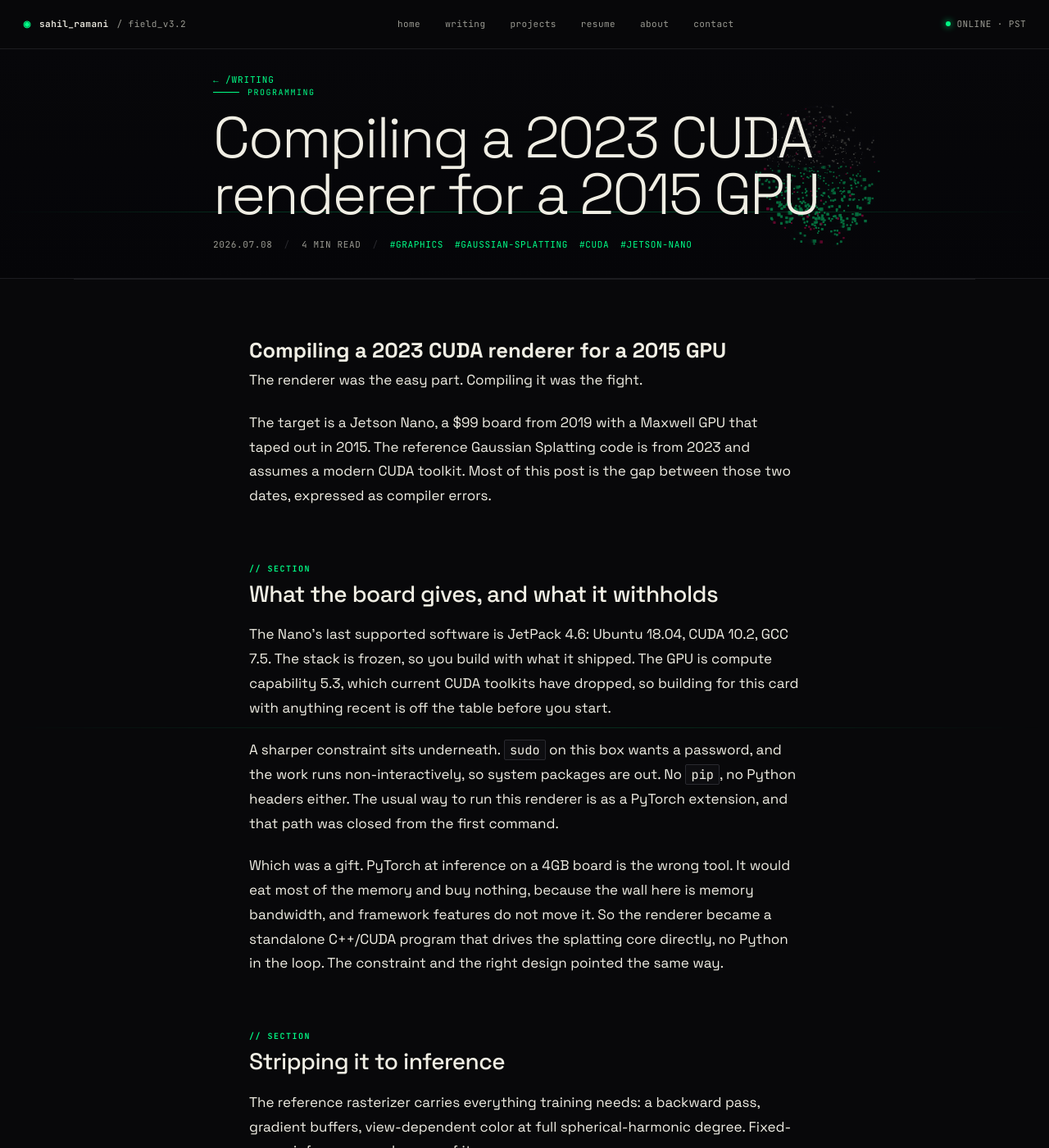
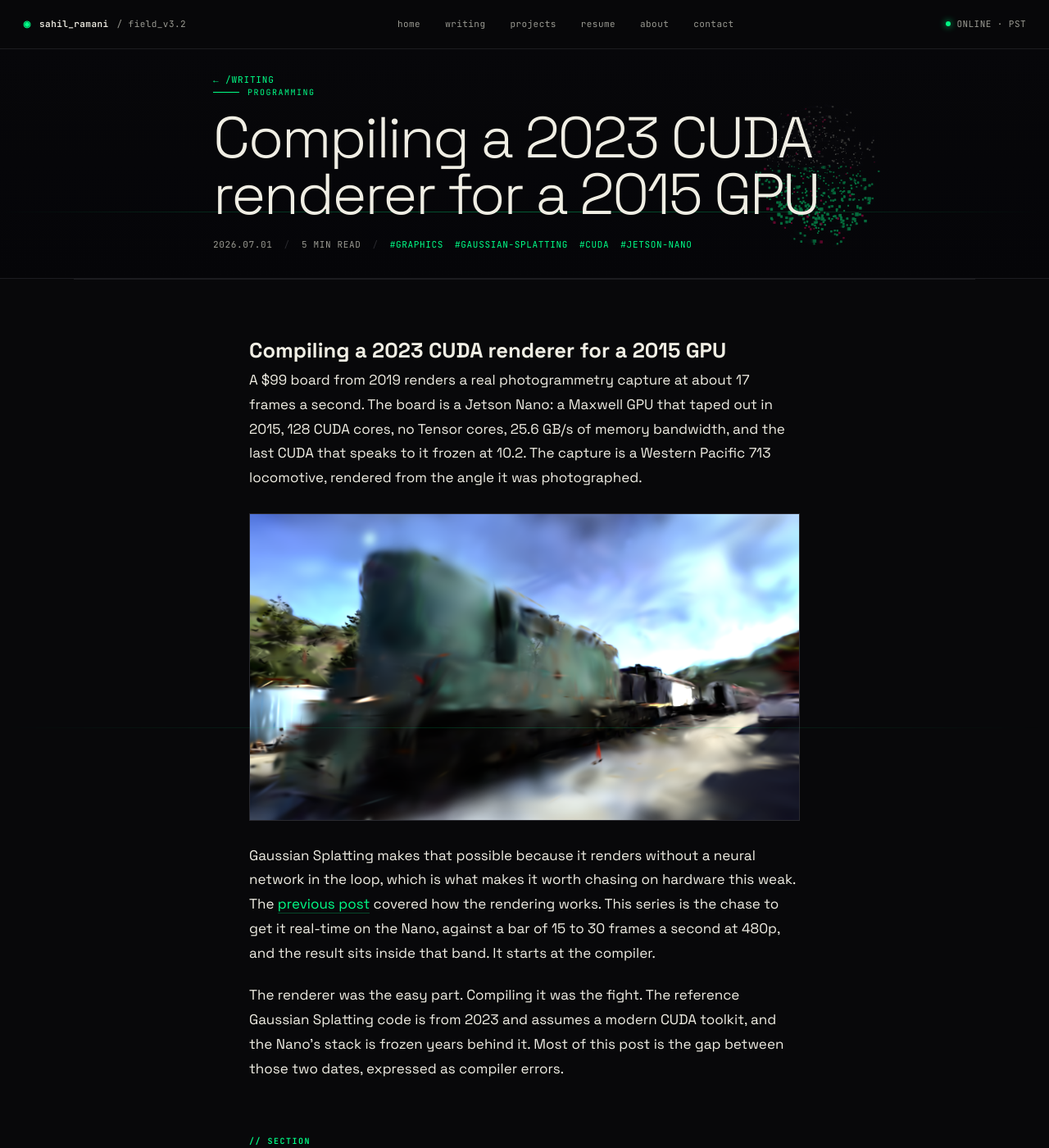
Before and after one commit to sahilramani/sahilramani.github.io, a Jekyll site: the page built from _posts/2026-07-01-compiling-a-2023-cuda-renderer-for-a-2015-gpu.md, in a window 1280 px wide and 1400 px high. Shown: the whole window at 82% size. Built offline with Jekyll 4.4.1, drawn with Linux system fonts in a browser that asks for light colours; some web fonts are replaced; comment, search, counter and statistics services are not loaded; some of the changed text lies outside the part shown.

Commit message:
Drop series overview (post-0); post-1 leads with the result hook + hero; shift dates up one week (07-01 to 08-12)

```diff
--- a/_posts/2026-07-08-compiling-a-2023-cuda-renderer-for-a-2015-gpu.md
+++ b/_posts/2026-07-01-compiling-a-2023-cuda-renderer-for-a-2015-gpu.md
@@ -9,9 +9,9 @@ tags:
   - jetson-nano
   - gpu
   - c++
-excerpt: "A 2023 CUDA renderer will not compile for a 2015 Maxwell chip without five specific patches. The gap between those two dates, told as compiler errors."
+excerpt: "A $99, 2019 Jetson Nano renders a real photogrammetry capture at about 17 FPS. The series starts at the compiler: a 2023 CUDA renderer that will not build for a 2015 chip without five specific patches."
 header:
-  teaser: /assets/images/slimgs/01-synthetic-grid-sm53.png
+  teaser: /assets/images/slimgs/08b-train-real-camera-50k.png
 series: slimgs
 series_order: 1
 series_title: "Real-time Gaussian Splatting on a $99 board"
@@ -20,9 +20,13 @@ series_title: "Real-time Gaussian Splatting on a $99 board"
 
 # Compiling a 2023 CUDA renderer for a 2015 GPU
 
-The renderer was the easy part. Compiling it was the fight.
+A $99 board from 2019 renders a real photogrammetry capture at about 17 frames a second. The board is a Jetson Nano: a Maxwell GPU that taped out in 2015, 128 CUDA cores, no Tensor cores, 25.6 GB/s of memory bandwidth, and the last CUDA that speaks to it frozen at 10.2. The capture is a Western Pacific 713 locomotive, rendered from the angle it was photographed.
 
-The target is a Jetson Nano, a $99 board from 2019 with a Maxwell GPU that taped out in 2015. The reference Gaussian Splatting code is from 2023 and assumes a modern CUDA toolkit. Most of this post is the gap between those two dates, expressed as compiler errors.
+![the locomotive rendered on the Nano](/assets/images/slimgs/08b-train-real-camera-50k.png)
+
+Gaussian Splatting makes that possible because it renders without a neural network in the loop, which is what makes it worth chasing on hardware this weak. The [previous post](https://sahilramani.com/2026/06/how-gaussian-splatting-renders/) covered how the rendering works. This series is the chase to get it real-time on the Nano, against a bar of 15 to 30 frames a second at 480p, and the result sits inside that band. It starts at the compiler.
+
+The renderer was the easy part. Compiling it was the fight. The reference Gaussian Splatting code is from 2023 and assumes a modern CUDA toolkit, and the Nano's stack is frozen years behind it. Most of this post is the gap between those two dates, expressed as compiler errors.
 
 ## What the board gives, and what it withholds
 
```
Also changed, not shown: _posts/2026-07-01-real-time-gaussian-splatting-on-a-99-board.md (deleted, +0 -46 lines), _posts/2026-07-08-the-bottleneck-wasnt-the-sort.md (renamed from _posts/2026-07-15-the-bottleneck-wasnt-the-sort.md), _posts/2026-07-15-most-of-a-gaussian-scene-is-haze.md (renamed from _posts/2026-07-22-most-of-a-gaussian-scene-is-haze.md), _posts/2026-07-22-120-kb-of-a-14-gb-file.md (renamed from _posts/2026-07-29-120-kb-of-a-14-gb-file.md), _posts/2026-07-29-the-same-image-on-two-gpus.md (renamed from _posts/2026-08-05-the-same-image-on-two-gpus.md), _posts/2026-08-05-the-backward-pass-i-deleted.md (renamed from _posts/2026-08-12-the-backward-pass-i-deleted.md), _posts/2026-08-12-two-machines-one-git-history.md (renamed from _posts/2026-08-19-two-machines-one-git-history.md).
